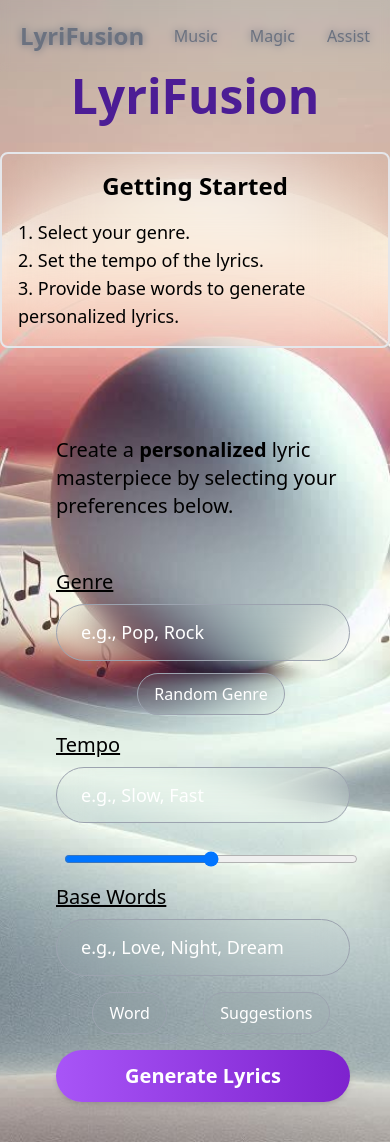
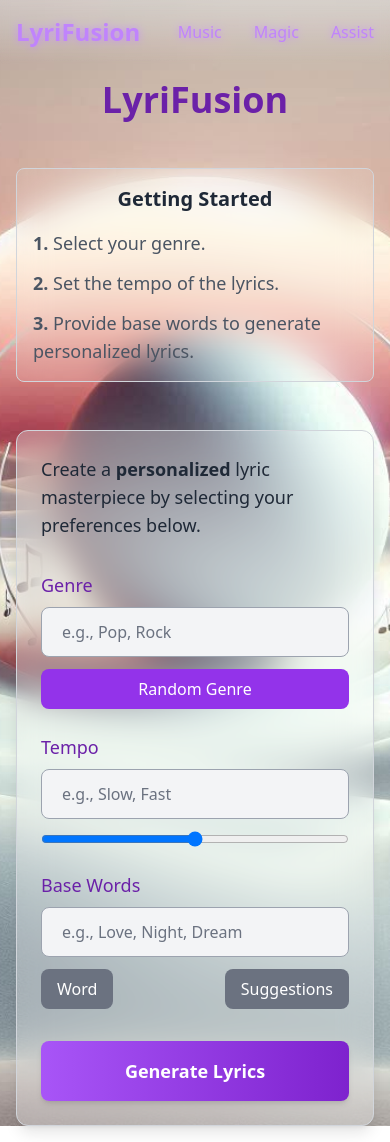
Before and after one commit to cetijunior/LyriFusion, a React (Vite) app: page / in a window 390 px wide. Built offline with nearby package versions, Linux system fonts and the light colour scheme; no server answers.

Commit message:
refined design, made connection to open ai api, but no credits

```diff
--- a/eslint.config.js
+++ b/eslint.config.js
@@ -10,7 +10,10 @@ export default [
     files: ['**/*.{js,jsx}'],
     languageOptions: {
       ecmaVersion: 2020,
-      globals: globals.browser,
+      globals: {
+        ...globals.browser, // Browser globals
+        ...globals.node,    // Node.js globals (for process.env)
+      },
       parserOptions: {
         ecmaVersion: 'latest',
         ecmaFeatures: { jsx: true },
--- a/package.json
+++ b/package.json
@@ -11,6 +11,11 @@
   },
   "dependencies": {
     "autoprefixer": "^10.4.20",
+    "axios": "^1.7.7",
+    "cors": "^2.8.5",
+    "dotenv": "^16.4.5",
+    "express": "^4.20.0",
+    "openai": "^4.59.0",
     "postcss": "^8.4.45",
     "react": "^18.3.1",
     "react-dom": "^18.3.1",
--- a/src/components/Navbar.jsx
+++ b/src/components/Navbar.jsx
@@ -1,12 +1,15 @@
 const Navbar = () => {
   return (
-    <nav className="fixed top-0 left-0 w-full bg-transparent backdrop-blur-sm p-5">
+    <nav className="fixed z-20 top-0 left-0 w-full bg-inherit backdrop-blur-sm p-4"
+      style={{ background: "linear-gradient(to bottom, rgba(255, 255, 255, 0.2), rgba(255, 255, 255, 0))" }}>
       <div className="flex justify-between items-center">
-        <h1 className="cursor-pointer text-2xl font-bold text-gray-500 hover:text-black transition-colors">LyriFusion</h1>
-        <ul className="flex space-x-8 text-md text-gray-500">
-          <li className="cursor-pointer hover:text-black transition-colors">Music</li>
-          <li className="cursor-pointer hover:text-black transition-colors">Magic</li>
-          <li className="cursor-pointer hover:text-black transition-colors">Assist</li>
+        <h1 className="cursor-pointer text-2xl font-bold text-purple-400 hover:text-purple-600 transition-colors">
+          LyriFusion
+        </h1>
+        <ul className="flex space-x-8 text-md text-purple-400">
+          <li className="cursor-pointer hover:text-purple-600 transition-colors">Music</li>
+          <li className="cursor-pointer hover:text-purple-600 transition-colors">Magic</li>
+          <li className="cursor-pointer hover:text-purple-600 transition-colors">Assist</li>
         </ul>
       </div>
     </nav>
--- a/src/index.css
+++ b/src/index.css
@@ -1,3 +1,8 @@
 @tailwind base;
 @tailwind components;
 @tailwind utilities;
+
+
+::-webkit-scrollbar {
+    display: none;
+  }
--- a/src/pages/HomePage.jsx
+++ b/src/pages/HomePage.jsx
@@ -1,76 +1,92 @@
 import { useState } from "react";
-import Navbar from '../components/Navbar'; // Assuming you have the Navbar component imported
+import Navbar from "../components/Navbar";
+import { generateLyrics } from "../api/api";
 
 const HomePage = () => {
   const [genre, setGenre] = useState("");
   const [tempo, setTempo] = useState("");
   const [baseWords, setBaseWords] = useState("");
+  const [lyrics, setLyrics] = useState("");
+  const [isLoading, setIsLoading] = useState(false);
+  const [error, setError] = useState(""); // Error state
+
+  const handleGenerateLyrics = async () => {
+    setIsLoading(true);
+    setLyrics(""); // Clear previous lyrics
+    setError(""); // Clear previous error
+    try {
+      const generatedLyrics = await generateLyrics(genre, tempo, baseWords);
+      setLyrics(generatedLyrics);
+    } catch (err) {
+      console.error("Error generating lyrics:", err);
+      setError(err.response?.data?.message || "An error occurred, please try again."); // Set the error message
+    } finally {
+      setIsLoading(false);
+    }
+  };
+
 
   return (
     <div
-      className="min-h-screen flex flex-col items-center justify-center bg-cover bg-center"
+      className="min-h-screen flex flex-col items-center justify-center bg-cover bg-center px-4 sm:px-6 pt-10"
       style={{
-        backgroundImage: "url('./src/assets/designer (1).jpeg')", // Update with your image path
+        backgroundImage: "url('./src/assets/designer (1).jpeg')",
         backgroundBlendMode: "overlay",
       }}
     >
-      {/* Navbar */}
       <Navbar />
 
-      {/* Main Content */}
-      <div className="text-center flex flex-col items-center mt-12">
-        {/* Logo/Title */}
-        <h1 className="text-5xl md:text-7xl mt-6 font-extrabold text-violet-900 mb-4">
+      <div className="text-center pt-10 flex flex-col items-center w-full">
+        <h1 className="text-4xl sm:text-5xl md:text-6xl font-extrabold text-purple-800 mb-6 transition-all duration-500 ease-in-out">
           LyriFusion
         </h1>
 
-        {/* Tips */}
-        <div className="flex flex-col rounded-lg p-4 bg-white bg-opacity-0 mt-4 backdrop-blur-2xl border-2 text-lg text-white">
-          <p className="text-2xl text-black font-bold">Getting Started</p>
-          <ul className="text-start text-md text-black mt-4">
-            <li>1. Select your genre.</li>
-            <li>2. Set the tempo of the lyrics.</li>
-            <li>3. Provide base words to generate personalized lyrics.</li>
+        <div className="rounded-lg p-4 bg-white bg-opacity-10 backdrop-blur-lg mt-6 border border-gray-300 text-lg text-white w-full max-w-sm sm:max-w-md">
+          <p className="text-xl text-gray-800 font-bold">Getting Started</p>
+          <ul className="text-left text-md text-gray-600 mt-4 space-y-3">
+            <li><span className="font-bold">1.</span> Select your genre.</li>
+            <li><span className="font-bold">2.</span> Set the tempo of the lyrics.</li>
+            <li><span className="font-bold">3.</span> Provide base words to generate personalized lyrics.</li>
           </ul>
         </div>
       </div>
 
-      {/* Interactive Form Section */}
-      <div className="w-full md:w-11/12 lg:w-10/12 mx-auto z-20 mt-8">
-        <div className="p-12 rounded-lg backdrop-blur-none w-full m-2 space-y-4 pb-8 bg-transparent">
-          <p className="text-black text-xl mb-12">
+      <div className="w-full md:w-11/12 lg:w-9/12 mx-auto mt-12">
+        <div className="p-6 sm:p-8 rounded-xl backdrop-blur-lg bg-white bg-opacity-30 border border-gray-300 space-y-8 shadow-lg">
+          <p className="text-gray-800 text-lg sm:text-xl mb-6">
             Create a <span className="font-semibold">personalized</span> lyric masterpiece by selecting your preferences below.
           </p>
 
-          {/* Input Fields in Responsive Layout */}
-          <div className="flex flex-col md:flex-row md:space-x-8 space-y-4 md:space-y-0 w-full">
-            {/* Genre Input with Button */}
-            <div className="w-full md:flex-1">
-              <label className="block text-black underline w-full text-xl font-medium mb-2">
+          {/* Inputs */}
+          <div className="flex flex-col space-y-6 w-full">
+            <div className="w-full">
+              <label className="block text-purple-800 text-lg font-medium mb-2">
                 Genre
               </label>
-              <div className="flex flex-col space-y-3 items-center space-x-4">
+              <div className="flex flex-col space-y-3">
                 <input
-                  className="border border-gray-400 bg-transparent backdrop-blur-lg text-white placeholder-white rounded-full w-full py-4 px-6 text-lg leading-tight focus:outline-none focus:ring-4 focus:ring-purple-400"
+                  className="border border-gray-400 bg-gray-100 text-gray-900 placeholder-gray-500 rounded-lg w-full py-3 px-5 text-base focus:outline-none focus:ring-4 focus:ring-purple-500 transition-all duration-300"
                   type="text"
                   placeholder="e.g., Pop, Rock"
                   value={genre}
                   onChange={(e) => setGenre(e.target.value)}
                 />
-                <button className="border border-gray-400 bg-transparent backdrop-blur-lg text-white placeholder-white px-4 py-2 rounded-full focus:outline-none focus:ring-2 focus:ring-purple-400">
+                <button
+                  className="bg-purple-600 text-white px-4 py-2 rounded-lg hover:bg-purple-700 transition-all duration-300"
+                  onClick={() => setGenre("Pop")} // Sample random genre logic
+                >
                   Random Genre
                 </button>
               </div>
             </div>
 
-            {/* Tempo Input with a Slider */}
-            <div className="w-full md:flex-1">
-              <label className="block text-black underline w-full text-xl font-medium mb-2">
+            <div className="w-full">
+              <label className="block text-purple-800 text-lg font-medium mb-2">
                 Tempo
               </label>
-              <div className="flex flex-col space-y-7 items-center space-x-4">
+              <div className="flex flex-col space-y-3">
                 <input
-                  className="border border-gray-400 bg-transparent backdrop-blur-lg text-white placeholder-white rounded-full w-full py-4 px-6 text-lg leading-tight focus:outline-none focus:ring-4 focus:ring-purple-400"
+                  className="border border-gray-400 bg-gray-100 text-gray-900 placeholder-gray-500 rounded-lg w-full py-3 px-5 text-base focus:outline-none focus:ring-4 focus:ring-purple-500 transition-all duration-300"
                   type="text"
                   placeholder="e.g., Slow, Fast"
                   value={tempo}
@@ -82,29 +98,34 @@ const HomePage = () => {
                   max="200"
                   value={tempo}
                   onChange={(e) => setTempo(e.target.value)}
-                  className="w-full rounded-full focus:outline-none focus:ring-transparent focus:ring-purple-400"
+                  className="w-full transition-all duration-300 focus:outline-none focus:ring-transparent focus:ring-purple-400"
                 />
               </div>
             </div>
 
-            {/* Base Words Input with Toggle */}
-            <div className="w-full md:flex-1">
-              <label className="block text-black underline w-full text-xl font-medium mb-2">
+            <div className="w-full">
+              <label className="block text-purple-800 text-lg font-medium mb-2">
                 Base Words
               </label>
-              <div className="flex flex-col items-center justify-center space-x-4">
+              <div className="flex flex-col space-y-3">
                 <input
-                  className="border border-gray-400 bg-transparent backdrop-blur-lg text-white placeholder-white rounded-full w-full py-4 px-6 text-lg leading-tight focus:outline-none focus:ring-4 focus:ring-purple-400"
+                  className="border border-gray-400 bg-gray-100 text-gray-900 placeholder-gray-500 rounded-lg w-full py-3 px-5 text-base focus:outline-none focus:ring-4 focus:ring-purple-500 transition-all duration-300"
                   type="text"
                   placeholder="e.g., Love, Night, Dream"
                   value={baseWords}
                   onChange={(e) => setBaseWords(e.target.value)}
                 />
-                <div className="flex items-center justify-evenly space-x-2 w-full pt-4">
-                  <button className="border border-gray-400 bg-transparent backdrop-blur-lg text-white placeholder-white px-4 py-2 rounded-full focus:outline-none focus:ring-2 focus:ring-purple-400">
+                <div className="flex justify-between space-x-3">
+                  <button
+                    className="bg-gray-500 text-white px-4 py-2 rounded-lg hover:bg-gray-600 transition-all duration-300"
+                    onClick={() => setBaseWords("Love")}
+                  >
                     Word
                   </button>
-                  <button className="border border-gray-400 bg-transparent backdrop-blur-lg text-white placeholder-white px-4 py-2 rounded-full focus:outline-none focus:ring-2 focus:ring-purple-400">
+                  <button
+                    className="bg-gray-500 text-white px-4 py-2 rounded-lg hover:bg-gray-600 transition-all duration-300"
+                    onClick={() => setBaseWords("Night, Dream")}
+                  >
                     Suggestions
                   </button>
                 </div>
@@ -113,9 +134,26 @@ const HomePage = () => {
           </div>
 
           {/* Generate Lyrics Button */}
-          <button className="bg-gradient-to-r from-purple-500 to-purple-700 hover:from-purple-700 hover:to-purple-900 text-white font-bold py-3 px-6 rounded-full w-full text-xl transition-all duration-300 shadow-md hover:shadow-xl">
-            Generate Lyrics
+          <button
+            className="bg-gradient-to-r from-purple-500 to-purple-700 hover:from-purple-600 hover:to-purple-800 text-white font-bold py-4 px-6 rounded-lg w-full text-lg sm:text-xl transition-all duration-300 shadow-md hover:shadow-lg"
+            onClick={handleGenerateLyrics}
+            disabled={isLoading}
+          >
+            {isLoading ? "Generating Lyrics..." : "Generate Lyrics"}
           </button>
+
+          {/* Generated Lyrics or Error Message */}
+          {lyrics ? (
+            <div className="mt-8 p-6 bg-white bg-opacity-90 backdrop-blur-lg rounded-lg shadow-md">
+              <h2 className="text-2xl font-bold text-purple-800 mb-4">Generated Lyrics:</h2>
+              <p className="text-gray-800 max-w-xs sm:max-w-md whitespace-pre-wrap mx-auto">{lyrics}</p>
+            </div>
+          ) : error && (
+            <div className="mt-8 p-6 bg-red-100 bg-opacity-90 backdrop-blur-lg rounded-lg shadow-md">
+              <h2 className="text-xl font-bold text-red-800 mb-4">Error:</h2>
+              <p className="text-red-600 max-w-xs sm:max-w-md whitespace-normal break-words mx-auto">{error}</p>
+            </div>
+          )}
         </div>
       </div>
     </div>
```
Also changed, not shown: server.js (added, +37 -0 lines), src/api/api.js (+36 -0 lines), src/services/openaiService.js (added, +30 -0 lines), 2 other files (tests, documents, lock files or other folders).
